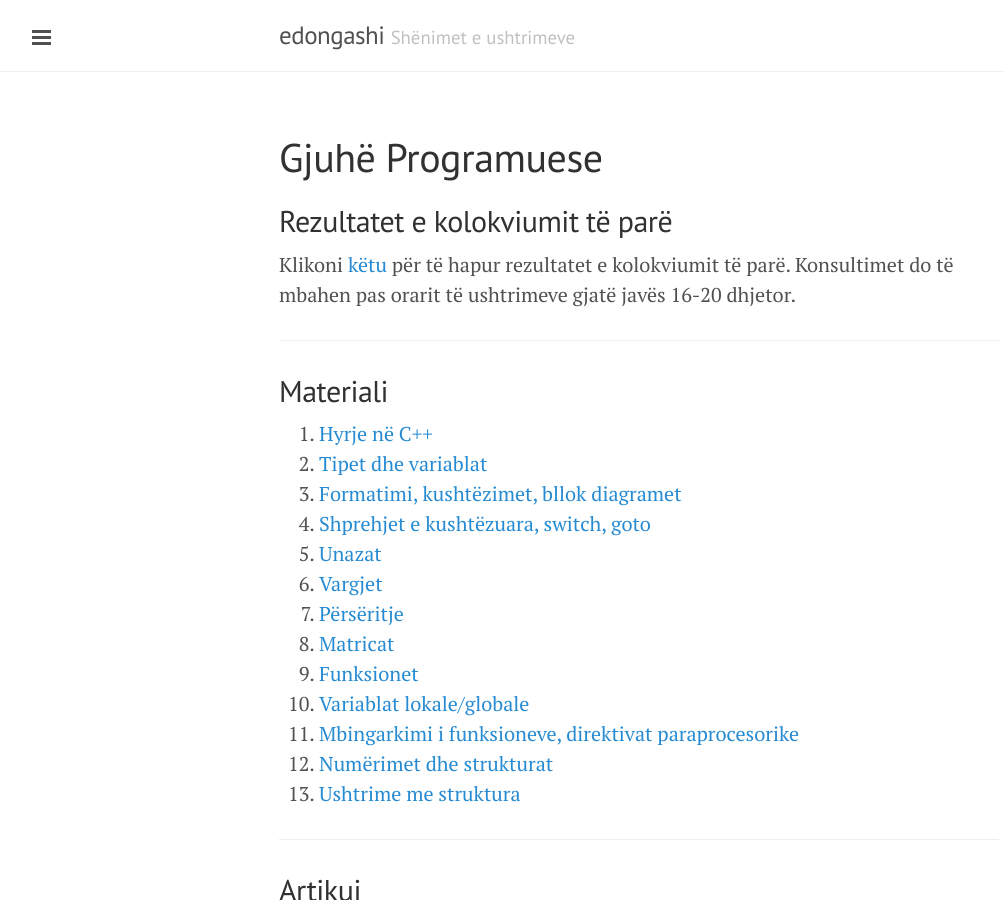
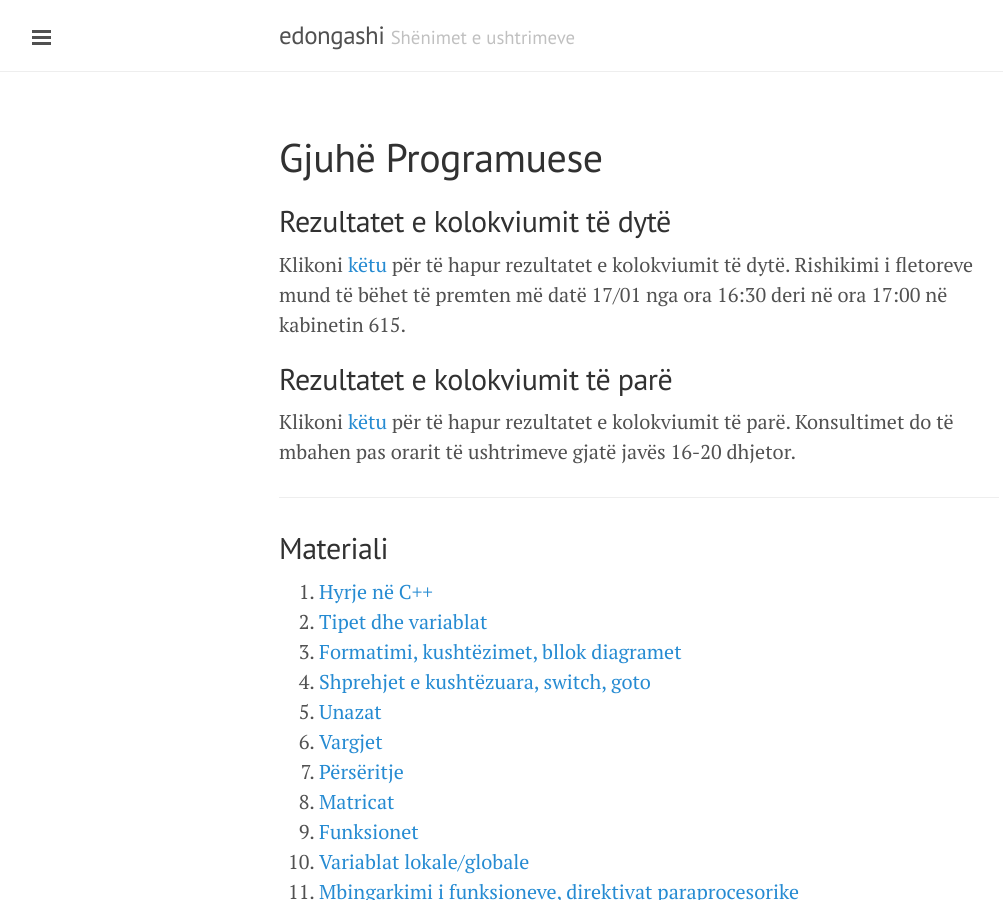
Before and after one commit to edongashi/edongashi.github.io, a Jekyll site: the page built from lendet/gjuhe-programuese/index.md, in a window 1280 px wide and 900 px high. Shown: the whole window, without its empty margins (1-1004 px from the left). Built offline with Jekyll 4.4.1, drawn with Linux system fonts in a browser that asks for light colours; our own code applies the rules of GitHub Pages for plain Markdown files; formulas are drawn with MathJax 3.

Commit message:
Update index.md

```diff
--- a/lendet/gjuhe-programuese/index.md
+++ b/lendet/gjuhe-programuese/index.md
@@ -6,6 +6,10 @@ suppresshooks: true
 ---
 
 # Gjuhë Programuese
+
+## Rezultatet e kolokviumit të dytë
+
+Klikoni [këtu](https://docs.google.com/spreadsheets/d/1_qaZ63PPEAAuwSahBfDvDuTqojp4IWChmTqzenBlpvQ/edit?usp=sharing) për të hapur rezultatet e kolokviumit të dytë. Rishikimi i fletoreve mund të bëhet të premten më datë 17/01 nga ora 16:30 deri në ora 17:00 në kabinetin 615.
 
 ## Rezultatet e kolokviumit të parë
 
```
